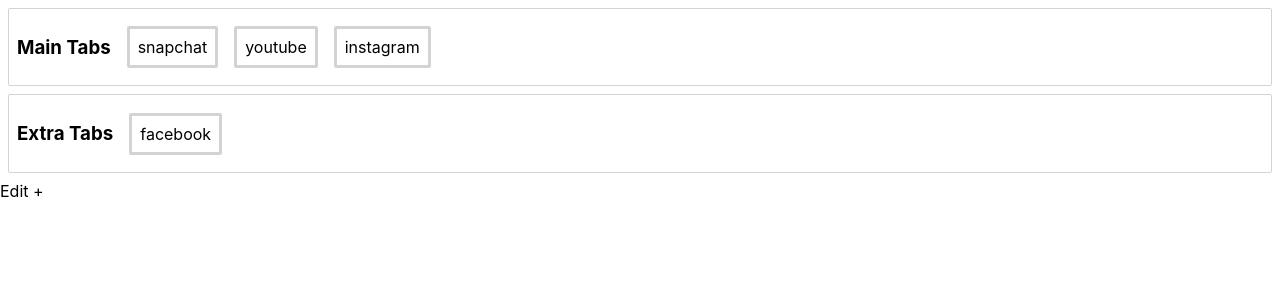
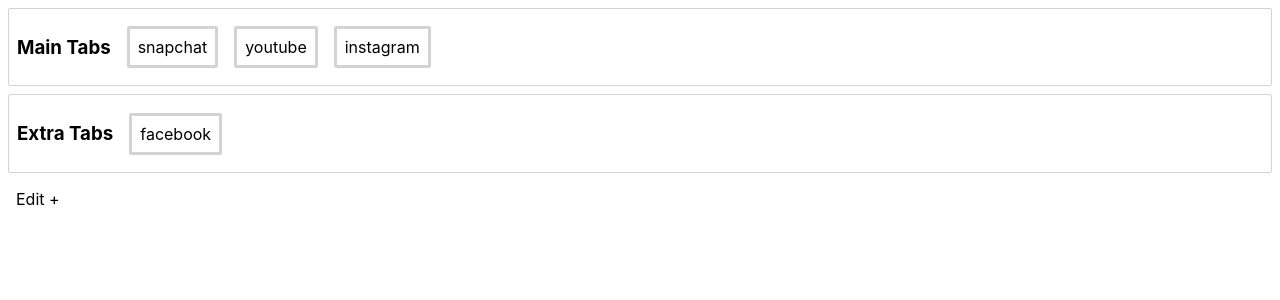
Before and after one commit to charles-afk/regBeauDnd, a React (Create React App) app in the folder dnd/: page / in a window 1280 px wide. Shown: the top 300 px of the page. Built offline with nearby package versions, Linux system fonts and the light colour scheme.

Commit message:
placeholder added

```diff
--- a/dnd/src/Tutorial.tsx
+++ b/dnd/src/Tutorial.tsx
@@ -15,7 +15,7 @@
         margin:8,
         border:'3px solid lightgrey',
         borderRadius:2,
-        padding:8
+        padding:8,
     }
 
     const config = {
@@ -110,20 +110,20 @@
 
     return (
         <div>
-            <DragDropContext onDragEnd={onDragEnd} >
+            <DragDropContext onDragEnd={onDragEnd}>
                 {state.rowOrder.map( (rowName) => {
                     const row = state.rows[rowName]
                     const tabs = row.tabNames.map(name => state.tabs[name])
 
                     return <Droppable key={row.id} droppableId={row.id} >
-                        { (provided, snapshot) => (
+                        { (provided) => (
                             <div ref={provided.innerRef} {...provided.droppableProps} style={listContainer}>
                                 <h3 style={{padding:8}}>
                                     {row.title}
                                 </h3>
                                 {tabs.map((tab,index) => (
                                     <Draggable key={tab.id} draggableId={tab.id} index={index} isDragDisabled={edit}>
-                                        {(provided, snapshot) => (
+                                        { (provided) => (
                                             <div ref={provided.innerRef} {...provided.draggableProps} {...provided.dragHandleProps}>
                                                 <div style={tabContainer}>
                                                     {tab.id}
@@ -132,12 +132,13 @@
                                         )}
                                     </Draggable>
                                 ))}
+                                {provided.placeholder}
                             </div>
                         )}
                     </Droppable>;
                 })}
             </DragDropContext>
-            <div onClick={()=>setEdit(!edit)} style={{cursor:'pointer'}}>
+            <div onClick={()=>setEdit(!edit)} style={{cursor:'pointer', padding:8, margin:8}}>
                 {editJsx}
             </div>
         </div>
```
